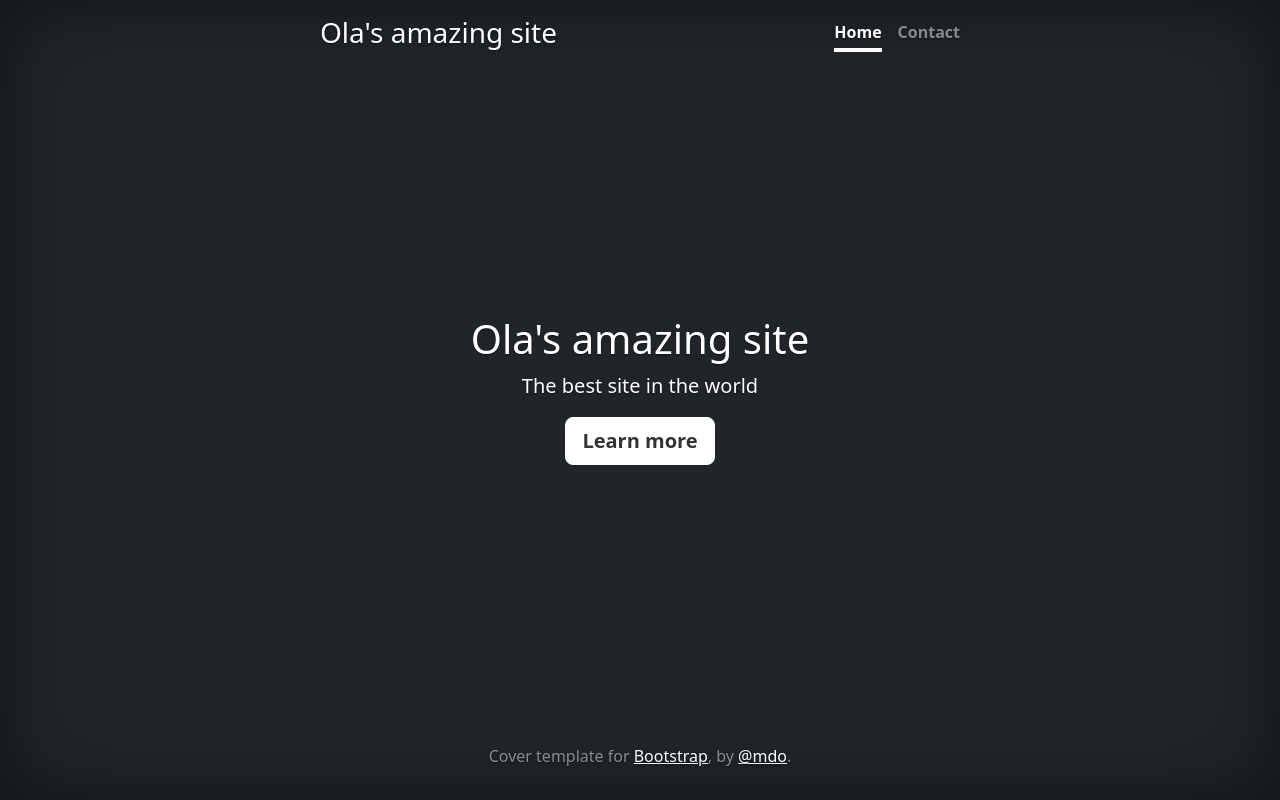
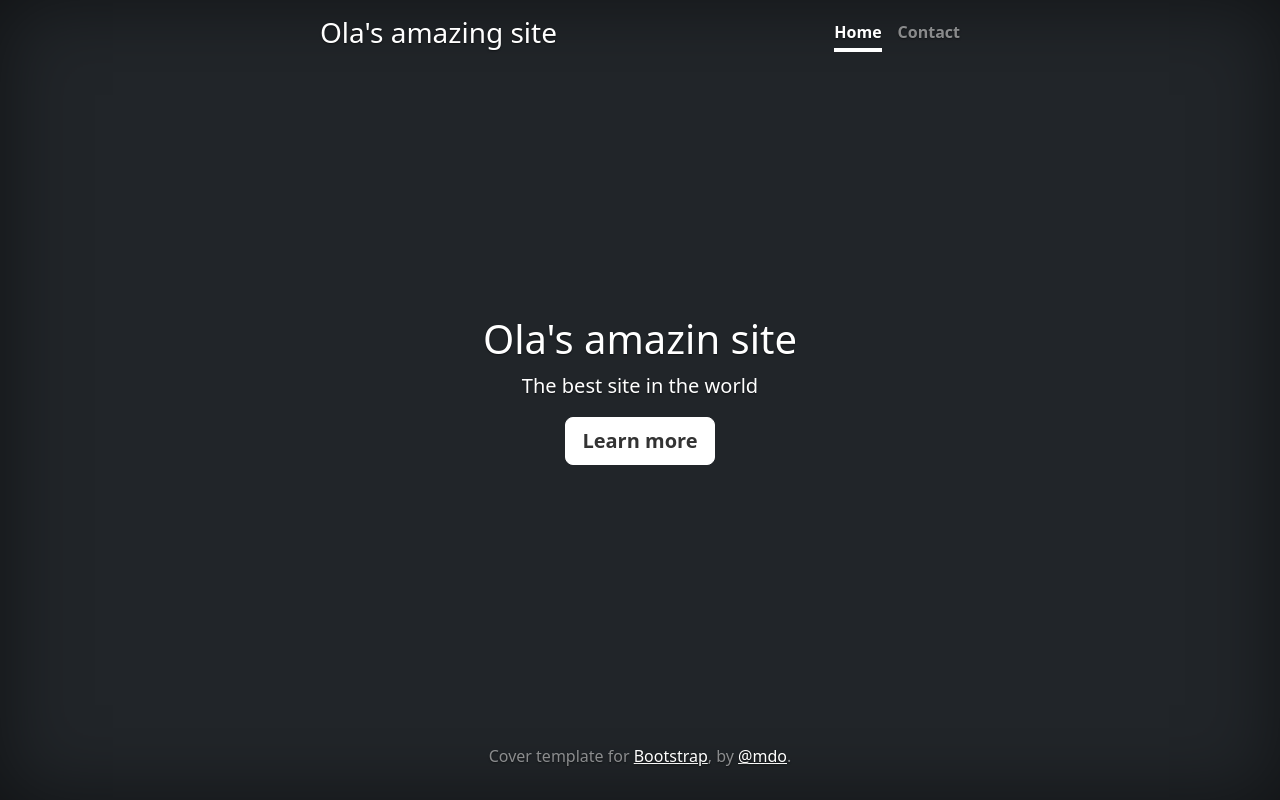
Before and after one commit to olinka770/demo_tcg, a plain HTML site: page index.html in a window 1280 px wide. Drawn offline with nearby package versions, Linux system fonts and the light colour scheme.

Commit message:
This site is ready for styling. The homepage is mine

```diff
--- a/index.html
+++ b/index.html
@@ -49,7 +49,7 @@
   </header>
 
   <main class="px-3">
-    <h1>Ola's amazing site</h1>
+    <h1>Ola's amazin site</h1>
     <p class="lead"> The best site in the world</p>
     <p class="lead">
       <a href="#" class="btn btn-lg btn-secondary fw-bold border-white bg-white">Learn more</a>
```
